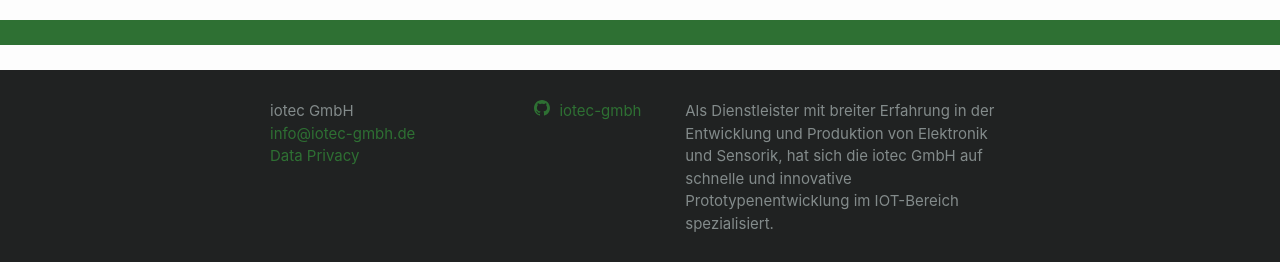
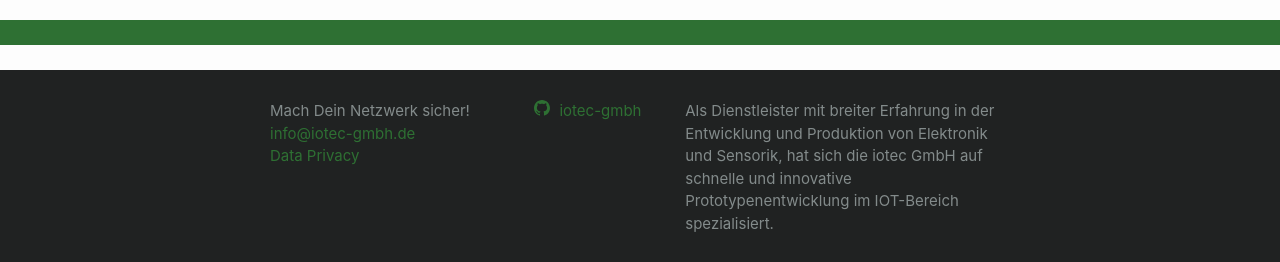
Before and after one commit to iotec-gmbh/thedailynetwork.github.io, a Jekyll site: the page built from index.md, in a window 1280 px wide. Shown: the part 1639-1901 px from the top of the page. Built offline with Jekyll 4.4.1, drawn with Linux system fonts in a browser that asks for light colours.

Commit message:
Update _config.yml

```diff
--- a/_config.yml
+++ b/_config.yml
@@ -13,7 +13,7 @@
 # you will see them accessed via {{ site.title }}, {{ site.email }}, and so on.
 # You can create any custom variable you would like, and they will be accessible
 # in the templates via {{ site.myvariable }}.
-title: iotec GmbH
+title: Mach Dein Netzwerk sicher!
 email: info@iotec-gmbh.de
 description: >- # this means to ignore newlines until "baseurl:"
   Als Dienstleister mit breiter Erfahrung in der Entwicklung und Produktion von Elektronik und Sensorik,
```
